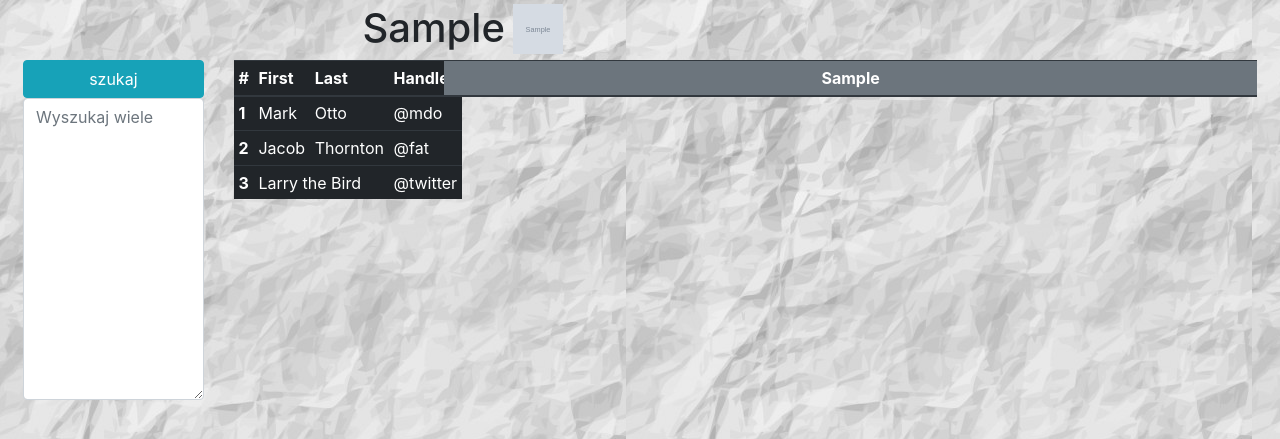
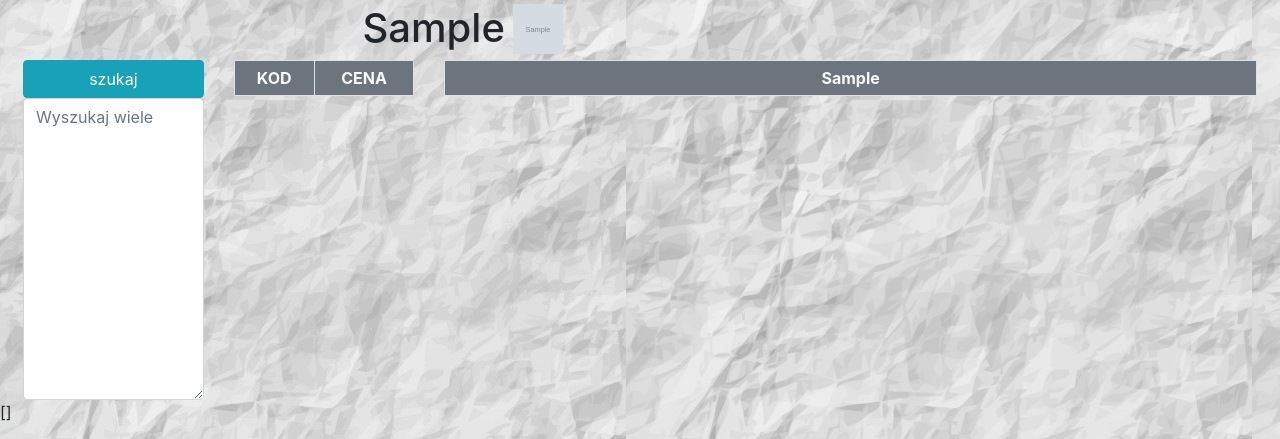
Before and after one commit to piter1316/porownywarka, a Django app: page /porownanie_cen/1/ in a window 1280 px wide. Shown: the part 56-495 px from the top of the page. Run offline with Django 3.2, Linux system fonts and the light colour scheme; tables that the repository leaves empty hold one stand-in row (values such as "Sample post"); grey boxes marked "Sample" are stand-in pictures; lists and menus that the app fills with data are empty; parts of the project's set-up code (start-up, migrations or seed data) failed here and were passed over; some libraries are stand-ins or nearby versions.

Commit message:
two tables view with code and lowest price

```diff
--- a/porownanie_cen/templates/porownanie_cen/produkty.html
+++ b/porownanie_cen/templates/porownanie_cen/produkty.html
@@ -34,30 +34,20 @@
       <table class="table table-sm table-dark">
   <thead>
     <tr>
-      <th scope="col">#</th>
-      <th scope="col">First</th>
-      <th scope="col">Last</th>
-      <th scope="col">Handle</th>
+
+      <th class="bg-secondary text-center border text-light" scope="col">KOD</th>
+
+      <th class="bg-secondary text-center border text-light" scope="col">CENA</th>
     </tr>
   </thead>
   <tbody>
+      {% for code in code_price %}
     <tr>
-      <th scope="row">1</th>
-      <td>Mark</td>
-      <td>Otto</td>
-      <td>@mdo</td>
+      <td class="bg-dark text-center border text-light">{{code.0.kodtowaru}}</td>
+
+      <td class="bg-dark text-center border text-light">{{code.0.cenakoncowa_eur__min}}</td>
     </tr>
-    <tr>
-      <th scope="row">2</th>
-      <td>Jacob</td>
-      <td>Thornton</td>
-      <td>@fat</td>
-    </tr>
-    <tr>
-      <th scope="row">3</th>
-      <td colspan="2">Larry the Bird</td>
-      <td>@twitter</td>
-    </tr>
+    {% endfor %}
   </tbody>
 </table>
 
@@ -65,9 +55,9 @@
     <div class="col-12 col-lg-8">
       <table class="table table-sm table-dark">
         <thead>
-          <tr class="bg-secondary">
+          <tr class="bg-secondary ">
             {% for kontrahent in kontrahenci %}
-            <th class="text-center">{{ kontrahent.kontrahentkod }}</th>
+            <th class="text-center border text-light">{{ kontrahent.kontrahentkod }}</th>
           {% endfor %}
           </tr>
         </thead>
@@ -93,4 +83,7 @@
     </div>
   </div>
 </div>
+
+
+{{code_price}}
 {% endblock %}
--- a/porownanie_cen/views.py
+++ b/porownanie_cen/views.py
@@ -60,6 +60,7 @@ def brand_details(request,pk):
     base_view = Produkt.objects.raw("select * from produkty where brand_id ={} limit 10".format(pk))
     brand = Brand.objects.raw("select id,nazwa from brandy where id={}".format(pk))
     final_result = []
+    code_price = []
 
     # kontrahenci = Produkt.objects.raw("Select kodTowaru, kontrahentKod, cenaKoncowa_EUR from produkty where kodtowaru ='{}' and brand_id = {} ".format(query,pk))
     kontrahenci = Produkt.objects.values('kontrahentkod').distinct().filter(brand_id = pk)
@@ -69,14 +70,20 @@ def brand_details(request,pk):
         codes_to_query = query.splitlines()
         for code in codes_to_query:
             codes_list.append(Produkt.objects.raw(
-                "select kontrahentKod, kodTowaru, cenaKoncowa_EUR "
+                "select kontrahentKod, kodTowaru, min(cenaKoncowa_EUR) "
                 "from produkty "
                 "where brand_id ={} and kodTowaru ='{}' ".format(pk,code)))
             codes.append(code)
+            code_price.append(Produkt.objects.values('kodtowaru').filter(kodtowaru=code).annotate(Min('cenakoncowa_eur')))
+
             for kontrahent in kontrahenci:
                 by_price.append(Produkt.objects.values('kodtowaru','cenakoncowa_eur','kontrahentkod').filter(kontrahentkod=kontrahent['kontrahentkod'],kodtowaru=code))
     for result in by_price:
         final_result.append(result.values('kontrahentkod','cenakoncowa_eur').order_by('cenakoncowa_eur'))
+
+
+
+
 
 
 
@@ -88,9 +95,10 @@ def brand_details(request,pk):
         'query': query,
         'codes_list': codes_list,
         'codes_to_query':codes_to_query,
-        'codes':codes,
+        'codes': codes,
         'by_price': by_price,
         'final_result': final_result,
         'kontrahenci_length': kontrahenci_length,
+        'code_price': code_price,
         }
     return render(request, 'porownanie_cen/produkty.html', context)
```
